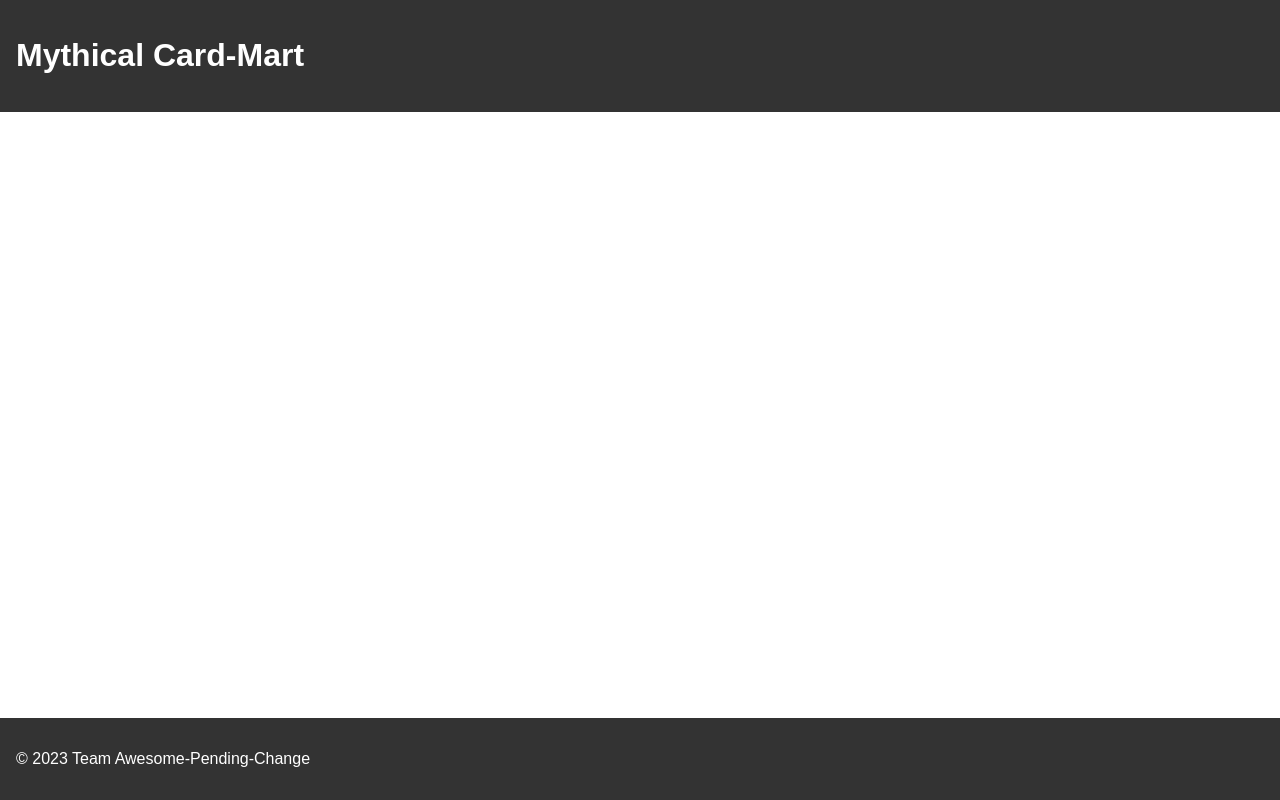
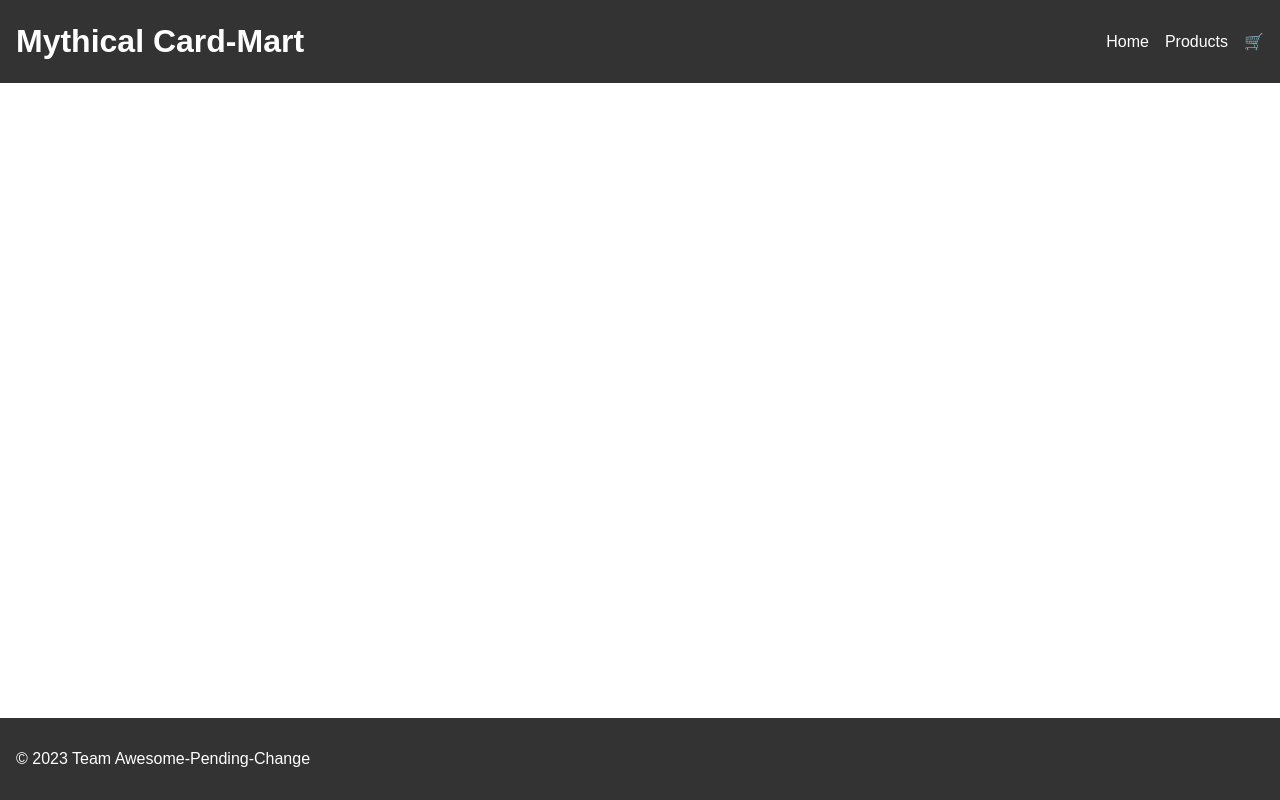
Before and after one commit to Team-Awesome-Pending-Change/eCommerce-frontEnd, a React (Create React App) app: page / in a window 1280 px wide. Shown: the top 800 px of the page. Built offline with nearby package versions, Linux system fonts and the light colour scheme.

Commit message:
fontawesome didn't work out, revert back to cart emoji for now. header updated to display links/cart

```diff
--- a/package.json
+++ b/package.json
@@ -3,6 +3,7 @@
   "version": "0.1.0",
   "private": true,
   "dependencies": {
+    "@fortawesome/fontawesome-free": "^6.4.0",
     "@testing-library/jest-dom": "^5.17.0",
     "@testing-library/react": "^13.4.0",
     "@testing-library/user-event": "^13.5.0",
--- a/src/components/Header.js
+++ b/src/components/Header.js
@@ -1,18 +1,64 @@
 // src/components/Header.js
 import React from 'react';
 import styled from 'styled-components';
+import { Link } from 'react-router-dom';
+import CartIcon from './CartIcon';
 
 
 const HeaderWrapper = styled.header`
   background-color: #333;
   color: #fff;
   padding: 1rem;
+  display: flex;
+  justify-content: space-between;
+  align-items: center;
+
+  h1 {
+    margin: 0;
+  }
+
+  ul {
+    list-style: none;
+    display: flex;
+    align-items: center;
+
+    li {
+      margin-left: 1rem;
+
+      a {
+        color: #fff;
+        text-decoration: none;
+
+        &:hover {
+          color: #e0e0e0;
+        }
+      }
+    }
+  }
 `;
 
 const Header = () => {
   return (
     <HeaderWrapper>
       <h1>Mythical Card-Mart</h1>
+      <nav>
+        <ul>
+          <li>
+            <Link to="/">Home</Link>
+          </li>
+          <li>
+            <Link to="/products">Products</Link>
+          </li>
+          {/* Add other links as needed */}
+          <li>
+            <Link to="/cart">
+              {/* Emoji icon */}
+              🛒
+            </Link>
+          </li>
+        </ul>
+      </nav>
+      <CartIcon />
     </HeaderWrapper>
   );
 };
```
Also changed, not shown: 1 other file (tests, documents, lock files or other folders).
